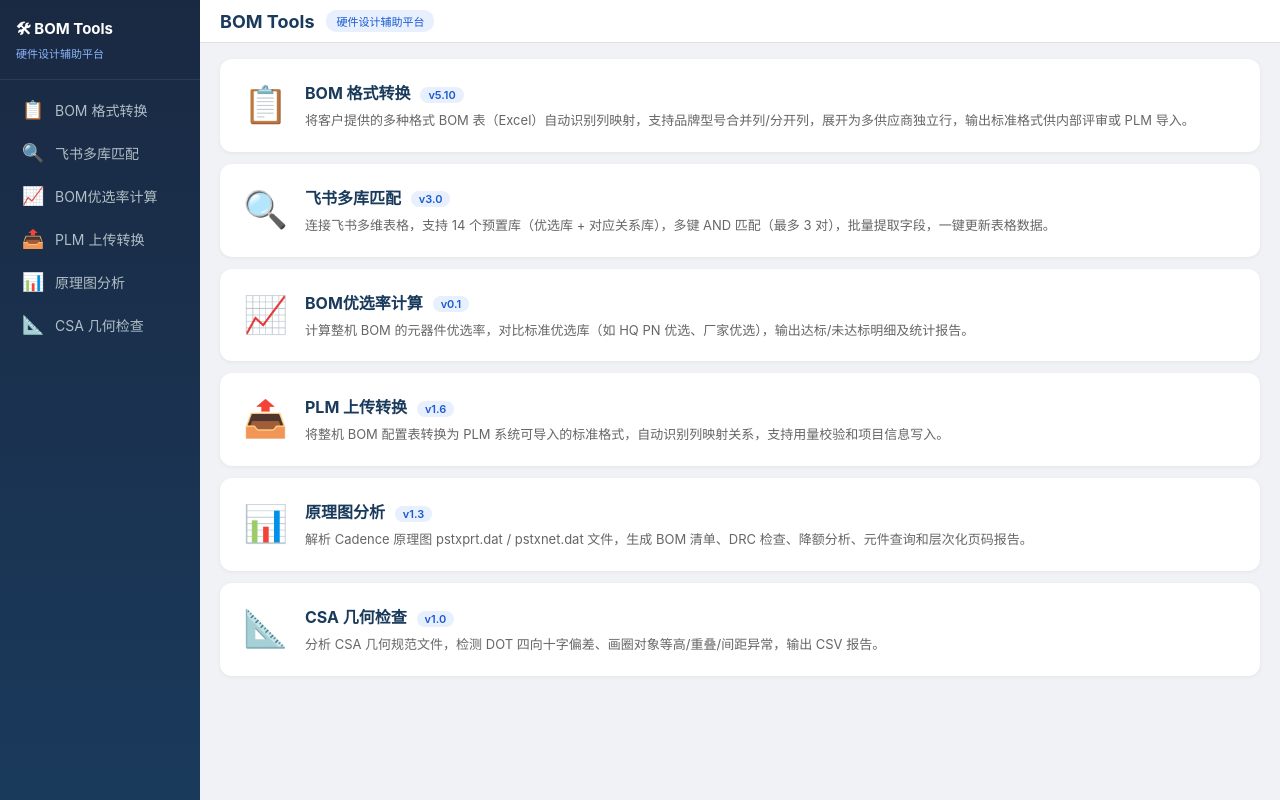
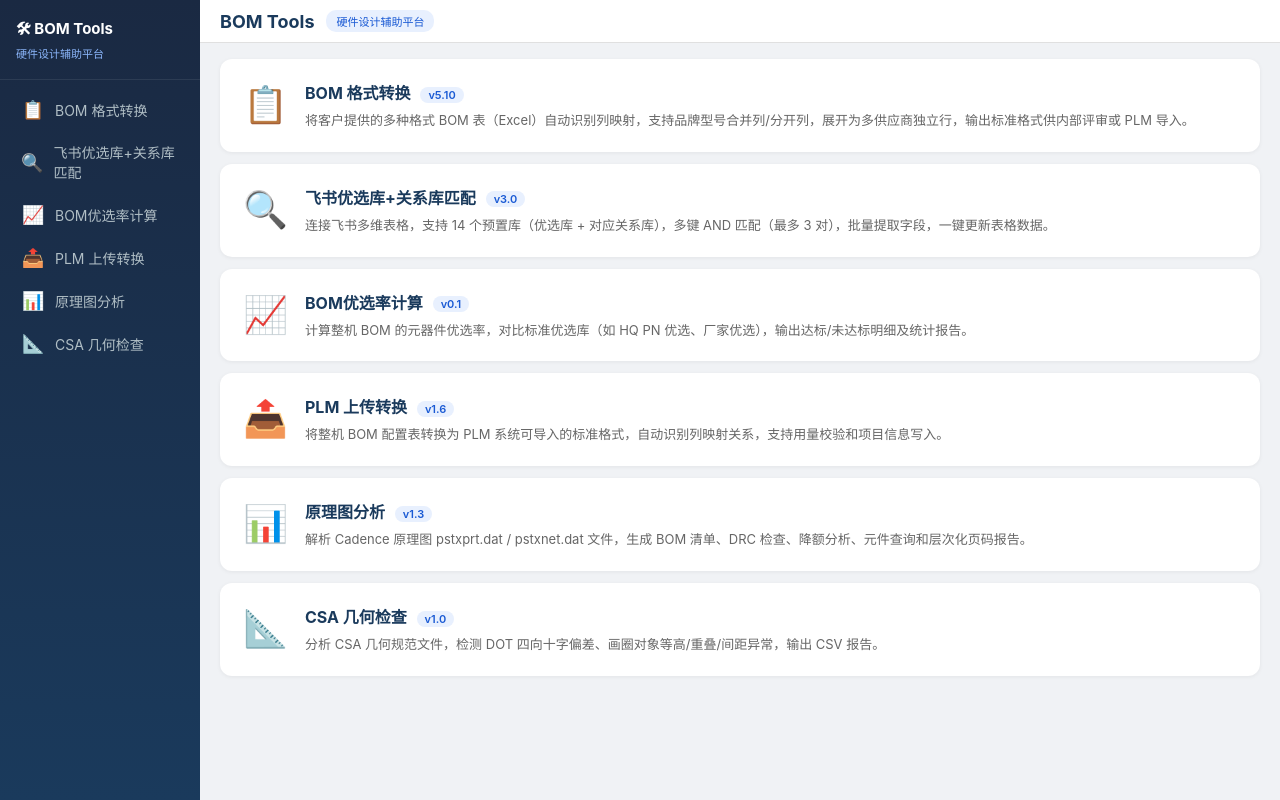
Before and after one commit to wangqioo/bom-tools, a Flask app: page / in a window 1280 px wide. Run offline with Flask 3, Linux system fonts and the light colour scheme.

Commit message:
chore: 飞书多库匹配 → 飞书优选库+关系库匹配

```diff
--- a/deploy_bundle/web_app/templates/index.html
+++ b/deploy_bundle/web_app/templates/index.html
@@ -109,7 +109,7 @@ tr:hover td { background:#f7f9fc; }
   <div class="logo" onclick="showOverview()" style="cursor:pointer">🛠 BOM Tools<span class="sub">硬件设计辅助平台</span></div>
   <nav>
     <a href="#" data-tool="bom"><span class="icon">📋</span>BOM 格式转换</a>
-    <a href="#" data-tool="feishu"><span class="icon">🔍</span>飞书多库匹配</a>
+    <a href="#" data-tool="feishu"><span class="icon">🔍</span>飞书优选库+关系库匹配</a>
     <a href="#" data-tool="prefrate"><span class="icon">📈</span>BOM优选率计算</a>
     <a href="#" data-tool="plm"><span class="icon">📤</span>PLM 上传转换</a>
     <a href="#" data-tool="pstx"><span class="icon">📊</span>原理图分析</a>
@@ -300,7 +300,7 @@ function render(el,html){el.innerHTML=html;}
 const TOOLS = {
   bom:  {title:'BOM 格式转换',badge:'v5.10',tpl:'tpl-bom',
          desc:'将客户提供的多种格式 BOM 表（Excel）自动识别列映射，支持品牌型号合并列/分开列，展开为多供应商独立行，输出标准格式供内部评审或 PLM 导入。'},
-  feishu:{title:'飞书多库匹配',badge:'v3.0',tpl:'tpl-feishu',
+  feishu:{title:'飞书优选库+关系库匹配',badge:'v3.0',tpl:'tpl-feishu',
          desc:'连接飞书多维表格，支持 14 个预置库（优选库 + 对应关系库），多键 AND 匹配（最多 3 对），批量提取字段，一键更新表格数据。'},
   prefrate:{title:'BOM优选率计算',badge:'v0.1',tpl:'tpl-prefrate',
           desc:'计算整机 BOM 的元器件优选率，对比标准优选库（如 HQ PN 优选、厂家优选），输出达标/未达标明细及统计报告。'},
--- a/web_app/templates/index.html
+++ b/web_app/templates/index.html
@@ -109,7 +109,7 @@ tr:hover td { background:#f7f9fc; }
   <div class="logo" onclick="showOverview()" style="cursor:pointer">🛠 BOM Tools<span class="sub">硬件设计辅助平台</span></div>
   <nav>
     <a href="#" data-tool="bom"><span class="icon">📋</span>BOM 格式转换</a>
-    <a href="#" data-tool="feishu"><span class="icon">🔍</span>飞书多库匹配</a>
+    <a href="#" data-tool="feishu"><span class="icon">🔍</span>飞书优选库+关系库匹配</a>
     <a href="#" data-tool="prefrate"><span class="icon">📈</span>BOM优选率计算</a>
     <a href="#" data-tool="plm"><span class="icon">📤</span>PLM 上传转换</a>
     <a href="#" data-tool="pstx"><span class="icon">📊</span>原理图分析</a>
@@ -300,7 +300,7 @@ function render(el,html){el.innerHTML=html;}
 const TOOLS = {
   bom:  {title:'BOM 格式转换',badge:'v5.10',tpl:'tpl-bom',
          desc:'将客户提供的多种格式 BOM 表（Excel）自动识别列映射，支持品牌型号合并列/分开列，展开为多供应商独立行，输出标准格式供内部评审或 PLM 导入。'},
-  feishu:{title:'飞书多库匹配',badge:'v3.0',tpl:'tpl-feishu',
+  feishu:{title:'飞书优选库+关系库匹配',badge:'v3.0',tpl:'tpl-feishu',
          desc:'连接飞书多维表格，支持 14 个预置库（优选库 + 对应关系库），多键 AND 匹配（最多 3 对），批量提取字段，一键更新表格数据。'},
   prefrate:{title:'BOM优选率计算',badge:'v0.1',tpl:'tpl-prefrate',
           desc:'计算整机 BOM 的元器件优选率，对比标准优选库（如 HQ PN 优选、厂家优选），输出达标/未达标明细及统计报告。'},
```
